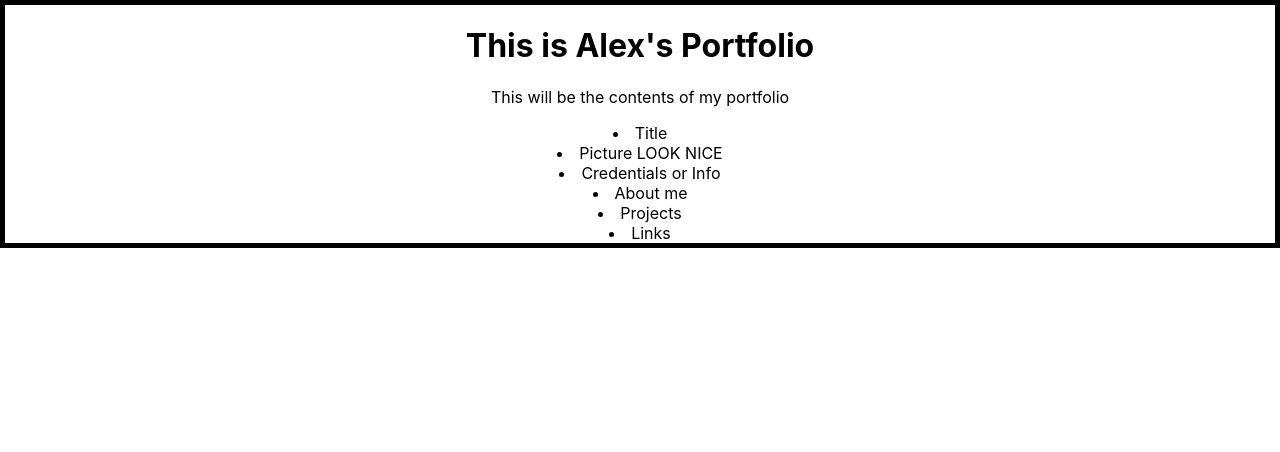
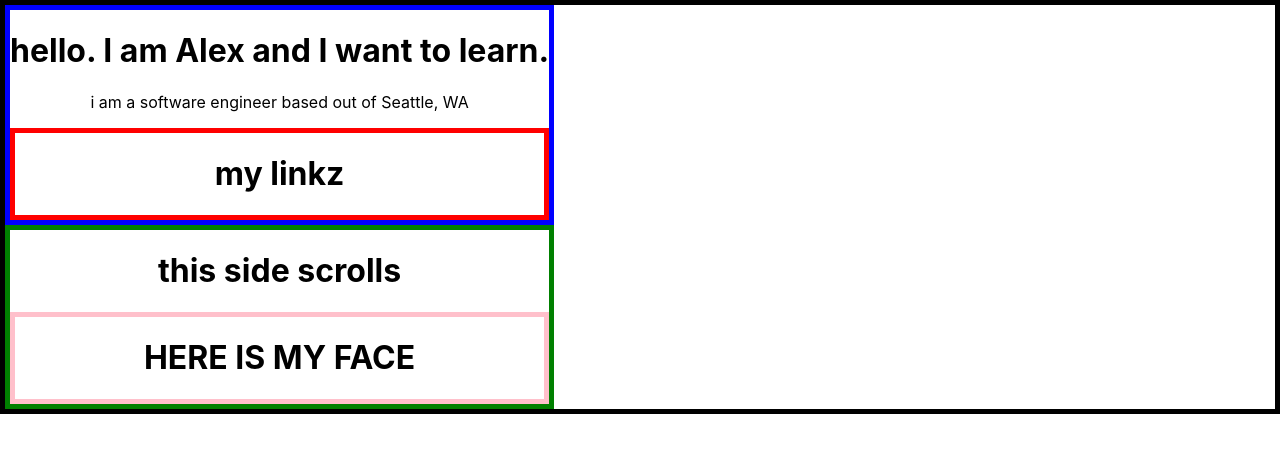
Before and after one commit to DavidAlexSiler/portfolio, a React (Create React App) app: page / in a window 1280 px wide. Shown: the top 452 px of the page. Built offline with nearby package versions, Linux system fonts and the light colour scheme.

Commit message:
built containers

```diff
--- a/src/App.css
+++ b/src/App.css
@@ -1,4 +1,37 @@
 .App {
   text-align: center;
   border: solid 5px;
+  display: flex;
+  flex-direction: row;
 }
+
+.StaticSide {
+  text-align: center;
+  border: solid 5px blue;
+  display: inline-flexbox;
+  justify-content: left;
+  flex-direction: row;
+  flex: initial;
+
+}
+
+.MyLink {
+  border: solid 5px red;
+}
+
+.Photo {
+  border: solid 5px pink;
+  display: flex;
+  justify-content: center;
+  display: inline-flexbox;
+}
+
+.ScrollSide {
+  border: solid 5px green;
+  display: flex-right;
+  justify-content: right;
+  display: inline-flexbox;
+  flex-direction: row;
+  flex: initial;
+
+}
--- a/src/App.js
+++ b/src/App.js
@@ -1,20 +1,14 @@
 import React from 'react';
 import './App.css';
+import StaticSideContainer from './containers/StaticSideContainer.js';
+import ScrollSideContainer from './containers/ScrollSideContainer'
 
 function App() {
   return (
     <div className="App">
       <header className="App-header">
-        <h1>This is Alex's Portfolio</h1>
-        <p>
-          This will be the contents of my portfolio
-        </p>
-        <li>Title</li>
-        <li>Picture LOOK NICE</li>
-        <li>Credentials or Info</li>
-        <li>About me</li>
-        <li>Projects</li>
-        <li>Links</li>
+        <StaticSideContainer/>
+        <ScrollSideContainer/>
       </header>
     </div>
   );
--- /dev/null
+++ b/src/containers/MyLinkContainer.js
@@ -0,0 +1,9 @@
+import React from 'react'
+
+export default function MyLinkContainer() {
+    return (
+        <div className="MyLink">
+            <h1>my linkz</h1>
+        </div>
+    )
+}
--- /dev/null
+++ b/src/containers/PhotoContainer.js
@@ -0,0 +1,9 @@
+import React from 'react'
+
+export default function PhotoContainer() {
+    return (
+        <div className="Photo">
+            <h1>HERE IS MY FACE</h1>
+        </div>
+    )
+}
--- /dev/null
+++ b/src/containers/ScrollSideContainer.js
@@ -0,0 +1,11 @@
+import React from 'react'
+import PhotoContainer from '../containers/PhotoContainer.js'
+
+export default function ScrollSide() {
+    return (
+        <div className="ScrollSide">
+            <h1>this side scrolls</h1>
+            <PhotoContainer/>
+        </div>
+    )
+}
--- /dev/null
+++ b/src/containers/StaticSideContainer.js
@@ -0,0 +1,12 @@
+import React from 'react'
+import MyLinkContainer from '../containers/MyLinkContainer.js'
+
+export default function StaticSide() {
+    return (
+        <div className="StaticSide">
+            <h1>hello. I am Alex and I want to learn.</h1>
+            <p>i am a software engineer based out of Seattle, WA</p>
+        <MyLinkContainer/>
+        </div>
+    )
+}
```
